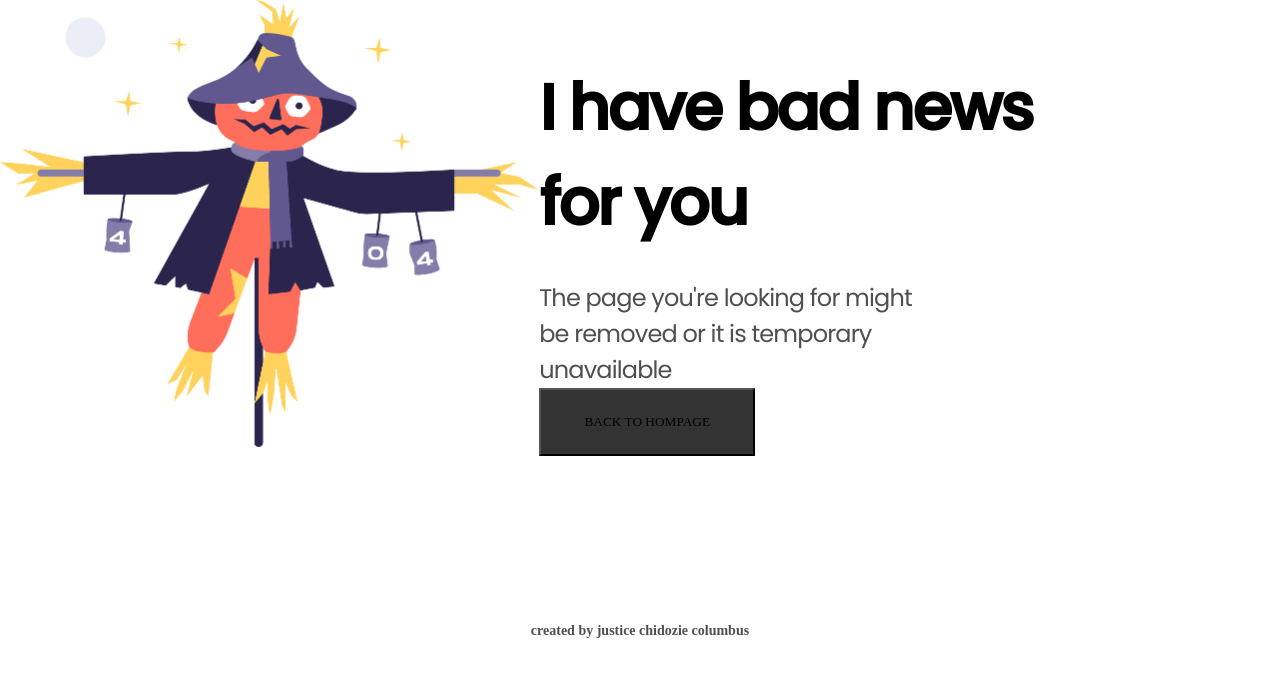
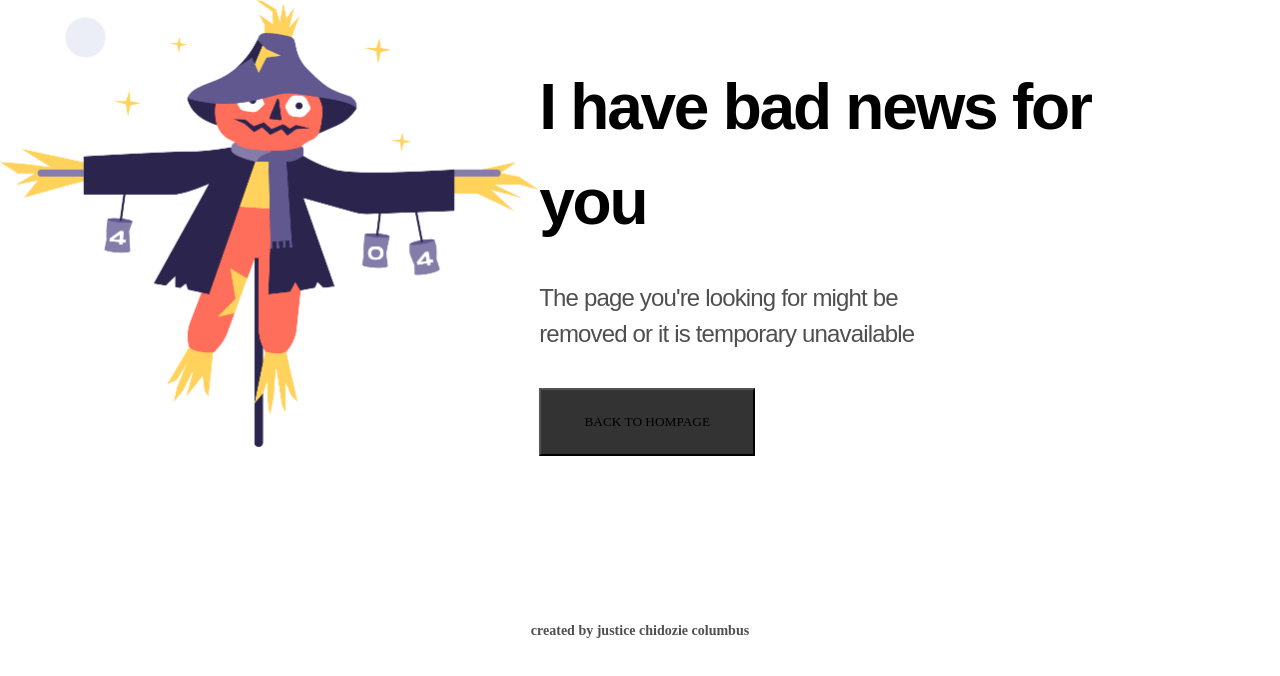
Before and after one commit to justicechidozie2988/newbie-project, a plain HTML site: page index.html in a window 1280 px wide. Drawn offline with Linux system fonts and the light colour scheme.

Commit message:
Update style.css

```diff
--- a/style.css
+++ b/style.css
@@ -5,7 +5,7 @@
 }
 
 body {
-  font-family: "Poppins", sans-serif;
+  font-family: "space mono", sans-serif;
   background-color: #FFFFFF;
 }
 
@@ -45,7 +45,7 @@ h1 {
 
 /* paragraph */
 p {
-  font-size: 14px;
+  font-size: 18px;
   font-weight: 400;
   line-height: 27px;
   letter-spacing: -0.035em;
```
